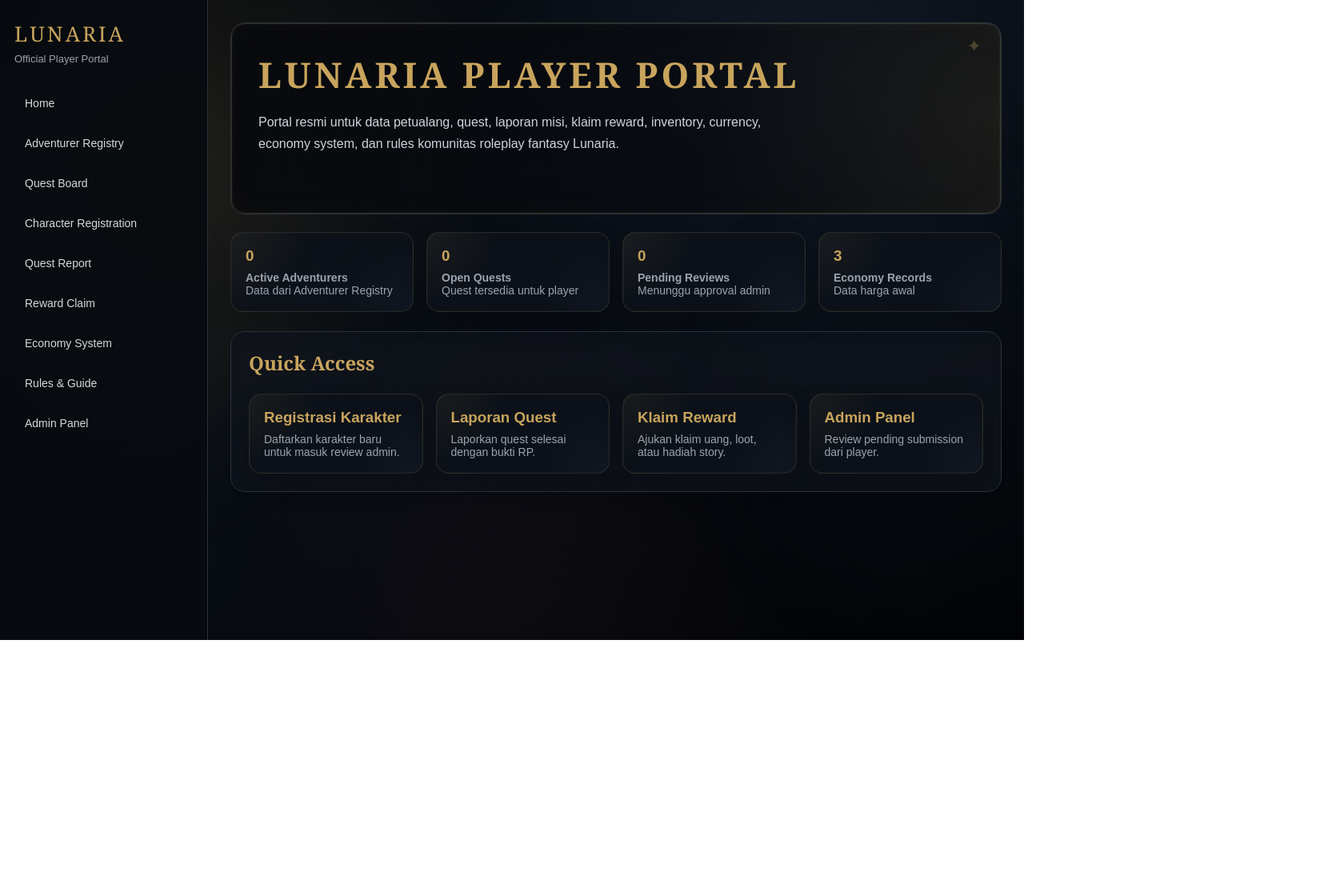
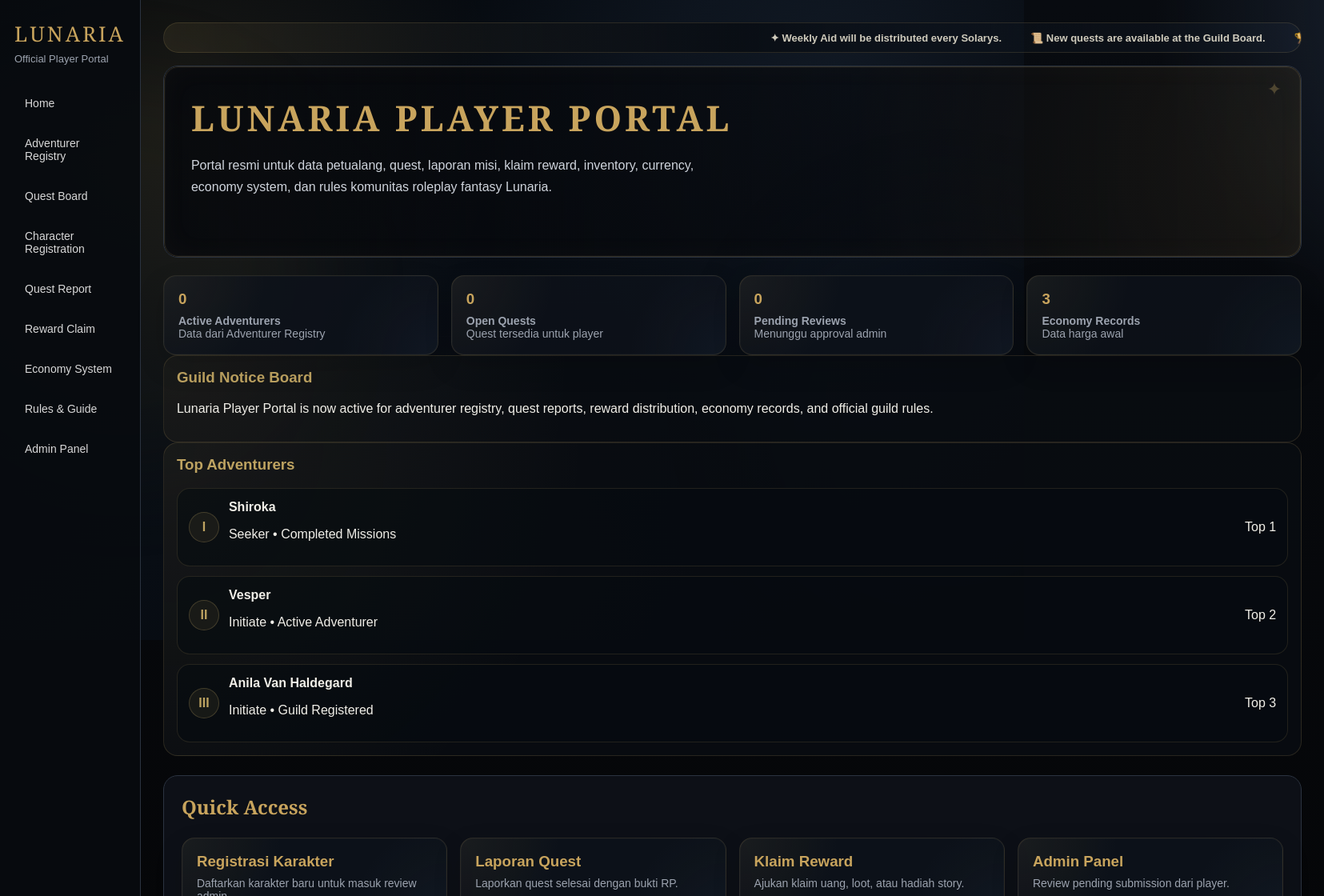
Before and after one commit to Lunariaaaa20/lunaria-player-portal, a Next.js app: page / in a window 1280 px wide. Shown: the top 1120 px of the page at 80% size, 1655 px wide, since content can reach past the window. Before the commit the page ends 800 px from the top, so only its background shows below. Built offline with nearby package versions, Linux system fonts and the light colour scheme.

Commit message:
Add home ticker notice and leaderboard

```diff
--- a/app/page.js
+++ b/app/page.js
@@ -28,6 +28,15 @@ const stats = [
                                                                                                                                                     </aside>
 
                                                                                                                                                           <main className="main">
+          <div className="lunaria-ticker">
+            <div className="lunaria-ticker-track">
+              <span>✦ Weekly Aid will be distributed every Solarys.</span>
+              <span>📜 New quests are available at the Guild Board.</span>
+              <span>🏆 Top adventurers will be featured every week.</span>
+              <span>⚙ Developer Notice: Lunaria Portal is entering premium launch phase.</span>
+            </div>
+          </div>
+
                                                                                                                                                                   <section className="hero">
                                                                                                                                                                             <h1>LUNARIA PLAYER PORTAL</h1>
                                                                                                                                                                                       <p>
@@ -46,7 +55,50 @@ const stats = [
                                                                                                                                                                                                                                                                                                                               ))}
                                                                                                                                                                                                                                                                                                                                       </section>
 
-                                                                                                                                                                                                                                                                                                                                              <section className="section">
+
+          <section className="home-grid">
+            <div className="lunaria-notice">
+              <h3>Guild Notice Board</h3>
+              <p>
+                Lunaria Player Portal is now active for adventurer registry, quest reports,
+                reward distribution, economy records, and official guild rules.
+              </p>
+            </div>
+
+            <div className="lunaria-notice">
+              <h3>Top Adventurers</h3>
+              <div className="lunaria-leaderboard">
+                <div className="lunaria-rank-card">
+                  <div className="lunaria-rank-medal">I</div>
+                  <div>
+                    <strong>Shiroka</strong>
+                    <p>Seeker • Completed Missions</p>
+                  </div>
+                  <span>Top 1</span>
+                </div>
+
+                <div className="lunaria-rank-card">
+                  <div className="lunaria-rank-medal">II</div>
+                  <div>
+                    <strong>Vesper</strong>
+                    <p>Initiate • Active Adventurer</p>
+                  </div>
+                  <span>Top 2</span>
+                </div>
+
+                <div className="lunaria-rank-card">
+                  <div className="lunaria-rank-medal">III</div>
+                  <div>
+                    <strong>Anila Van Haldegard</strong>
+                    <p>Initiate • Guild Registered</p>
+                  </div>
+                  <span>Top 3</span>
+                </div>
+              </div>
+            </div>
+          </section>
+
+<section className="section">
                                                                                                                                                                                                                                                                                                                                                         <h2>Quick Access</h2>
                                                                                                                                                                                                                                                                                                                                                                   <div className="grid">
                                                                                                                                                                                                                                                                                                                                                                               <Link className="card" href="/registration">
```
